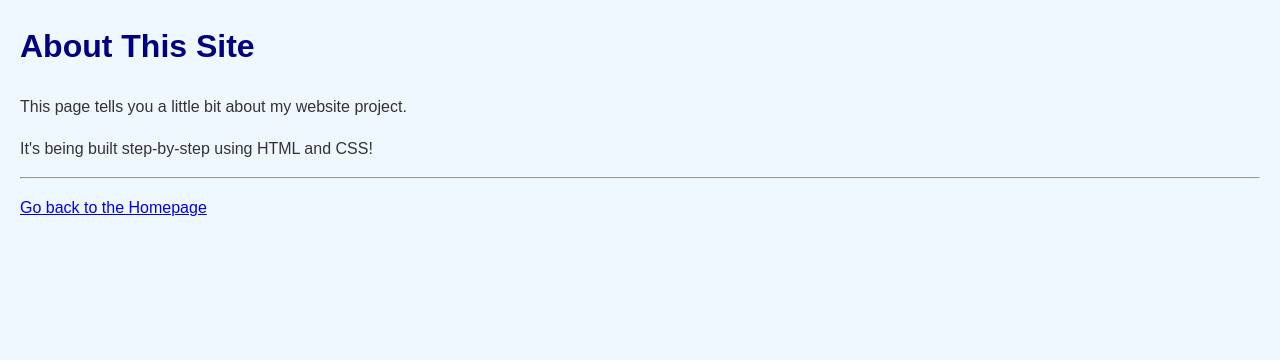
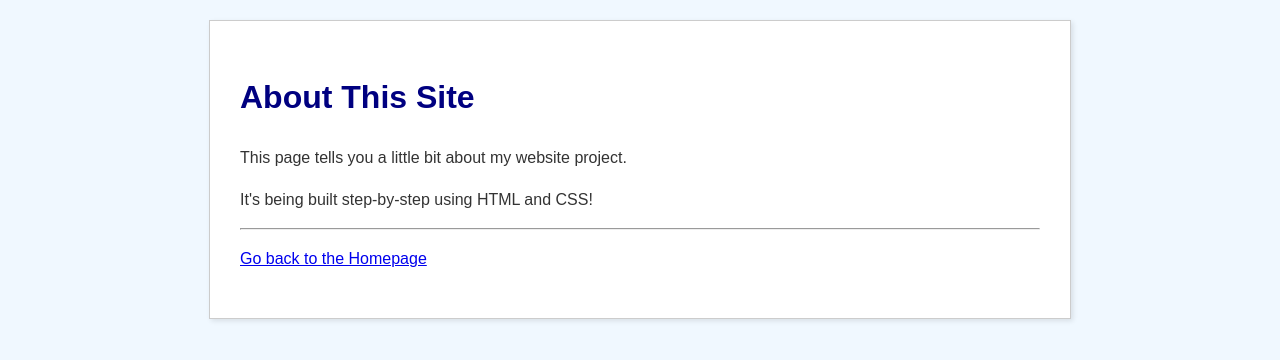
Before and after one commit to Yasir94-coder/my-first-website, a plain HTML site: page about.html in a window 1280 px wide. Drawn offline with Linux system fonts and the light colour scheme.

Commit message:
Apply container style to about page

```diff
--- a/about.html
+++ b/about.html
@@ -5,10 +5,12 @@
     <link rel="stylesheet" href="style.css">
 </head>
 <body>
-    <h1>About This Site</h1>
-    <p>This page tells you a little bit about my website project.</p>
-    <p>It's being built step-by-step using HTML and CSS!</p>
+    <div class="container">  <h1>About This Site</h1>
+        <p>This page tells you a little bit about my website project.</p>
+        <p>It's being built step-by-step using HTML and CSS!</p>
 
-    <hr> <p><a href="index.html">Go back to the Homepage</a></p>
-</body>
+        <hr>
+
+        <p><a href="index.html">Go back to the Homepage</a></p>
+    </div> </body>
 </html>
```
